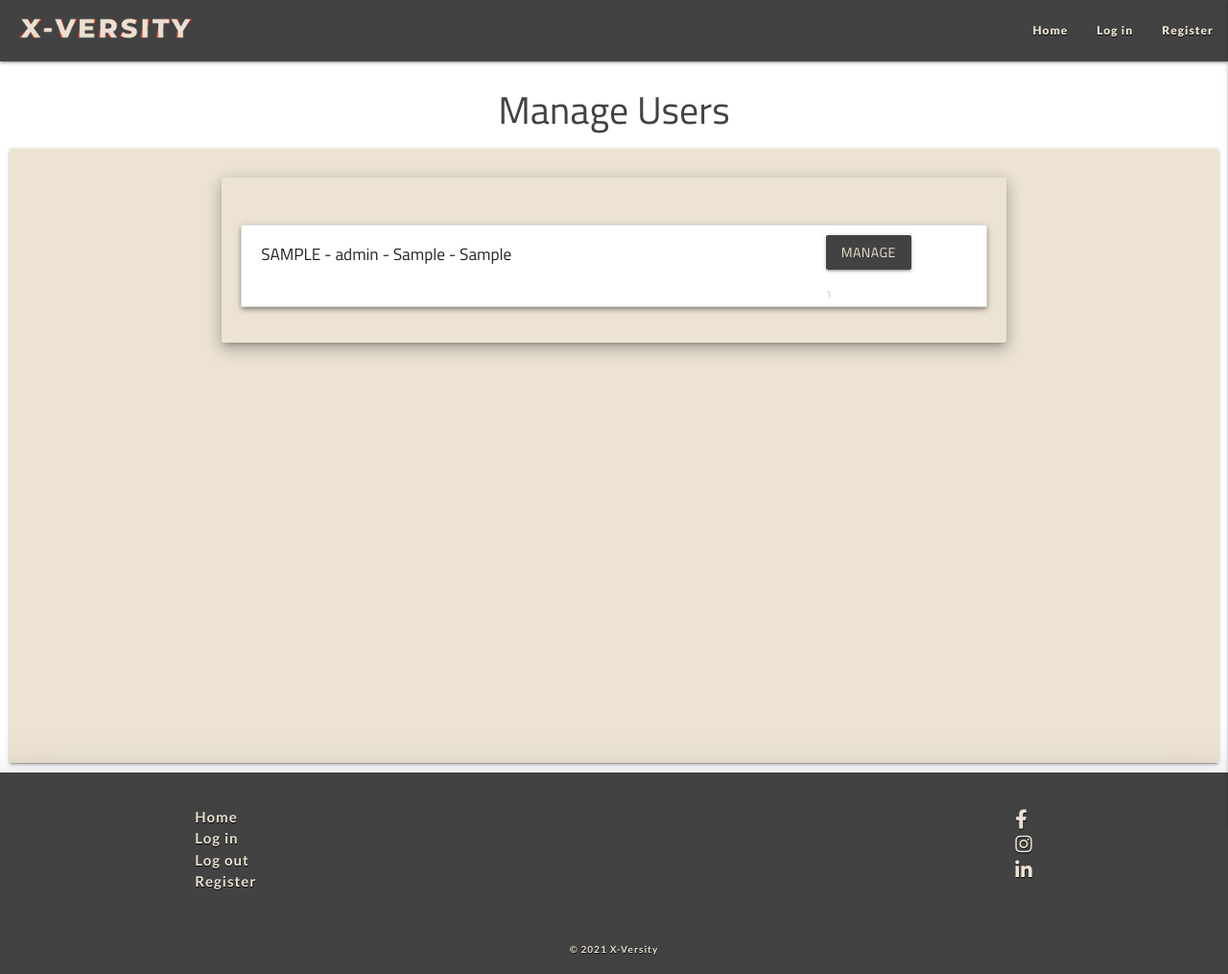
After one commit to Code-Institute-Submissions/DADEVFA-x-versity, a Flask app: template templates/users.html in a window 1280 px wide. The commit adds this page. Shown: the whole page at 96% size. Run offline with Flask 2, Linux system fonts and the light colour scheme; the template is opened without the code that fills it: most values are stand-ins (such as "Sample title", 1, 10 or a date in 2020); some libraries are stand-ins or nearby versions.

Commit message:
Add Manage Users Frame

```diff
--- a/static/css/style.css
+++ b/static/css/style.css
@@ -81,6 +81,67 @@ body {
     font-size: 5vh;
     font-weight: 400;
     color: #424242;
+}
+
+/*---------------------------------- Admin  */
+
+.admin-background {
+    background-color: #ece3d3;
+    min-height: 80vh;
+    height: auto;
+    margin: 10px;
+}
+
+.admin-box {
+    width: 100%;
+    height: auto;
+    background-color: #ece3d3;
+    font-size: 14px;
+    margin-top: 30px;
+    padding: 0;
+}
+
+.collection .collection-item.avatar {
+    padding-left: 20px;
+}
+
+
+.admin-box i {
+    color: #dd5540;
+    font-size: 25px;
+    padding-top: 3px;
+    padding: 3px 10px 5px 0px;
+}
+
+.admin-button-box {
+    width: 30%;
+    float: right;
+}
+
+.admin-button-box i {
+    color: #ede4d5;
+    padding-top: 0px;
+    font-size: 12px;
+}
+
+.manage-button {
+    color: #ede4d5;
+    background: #424242;
+    padding-bottom: 10px;
+}
+
+.manage-button:hover {
+    background-color: #dd5f4c;
+}
+
+.status-text {
+    color: #24c424;
+}
+
+.user-id {
+    font-size: 10px;
+    font-weight: 200;
+    color: grey;
 }
 
 .lesson-frame {
@@ -305,25 +366,6 @@ audio {
     width: 100%;
 }
 
-.file-upload {
-    margin: 20px 10px 10px 10px;
-    padding: 10px;
-    height: 250px;
-    border-top: none;
-    border-left: none;
-    border-right: none;
-    background-color: white;
-}
-
-.file-button {
-    background-color: #424242;
-    color: #ece3d3;
-}
-
-.file-button:hover {
-    background-color: #dd5540;
-    color: #ece3d3;
-}
 
 .send-button {
     background-color: #424242;
@@ -509,6 +551,14 @@ input[type='range']::-webkit-slider-thumb {
     .lesson-box .video-box {
         margin: 0px;
     }
+
+    .user-id {
+        font-size: 10px;
+        font-weight: 200;
+        color: grey;
+        padding-top: 26px;
+        margin-left: -20px;
+    }
 }
 
 /*------------------------------ Tablets*/
@@ -553,14 +603,6 @@ input[type='range']::-webkit-slider-thumb {
         border-right: none;
     }
 
-    .file-upload {
-        margin: 17px 20px 10px 20px;
-        height: 200px;
-        border-top: none;
-        border-left: none;
-        border-right: none;
-    }
-
     .add-lessons-box {
         padding: 26px;
         margin: 40px;
@@ -597,6 +639,23 @@ input[type='range']::-webkit-slider-thumb {
     .lesson-media-text {
         margin-left: 25px;
     }
+
+    .user-id {
+        font-size: 10px;
+        font-weight: 200;
+        color: grey;
+        padding-top: 20px;
+        margin: 0;
+    }
+
+    .admin-button-box {
+        width: 20%;
+    }
+
+    .admin-box {
+        padding: 20px;
+    }
+
 }
 
 @media (min-width: 1280px) {
--- a/templates/base.html
+++ b/templates/base.html
@@ -38,7 +38,10 @@
                     {% if session.role|lower == "teacher"|lower %}
                     <li><a class="nav-btn" href="{{ url_for('add_lesson') }}">New Lesson</a></li>
                     {% endif %}
+                    {% if session.role|lower == "admin"|lower %}
                     <li><a class="nav-btn" href="#">Manage Courses</a></li>
+                    <li><a class="nav-btn" href="{{ url_for('get_users') }}">Manage Users</a></li>
+                    {% endif %}
                     <li><a class="nav-btn" href="{{ url_for('logout') }}">Log out</a></li>
                     {% else %}
                     <li><a class="nav-btn" href="{{ url_for('login') }}">Log in</a></li>
@@ -59,7 +62,10 @@
             {% if session.role|lower == "teacher"|lower %}
             <li><a class="nav-btn" href="{{ url_for('add_lesson') }}">New Lesson</a></li>
             {% endif %}
+            {% if session.role|lower == "admin"|lower %}
             <li><a class="nav-btn" href="#">Manage Courses</a></li>
+            <li><a class="nav-btn" href="{{ url_for('get_users') }}">Manage Users</a></li>
+            {% endif %}
             <li><a class="nav-btn" href="{{ url_for('logout') }}">Log out</a></li>
             {% else %}
             <li><a class="nav-btn" href="{{ url_for('login') }}">Log in</a></li>
--- /dev/null
+++ b/templates/users.html
@@ -0,0 +1,48 @@
+{% extends "base.html" %}
+{% block content %}
+
+<h3 class="center-align header-text">Manage Users</h3>
+<div class="admin-background z-depth-1">
+    <div class="row">
+        <div class="col s12 m8 offset-m2">
+            <div class="card-panel admin-box z-depth-3">
+                <h3>
+                    <ul class="collection z-depth-2">
+                        {% for user in users %}
+                        <li class="collection-item avatar">
+                            <span class="title"></span>
+                            <div class="admin-button-box">
+                                <a href="" class="btn manage-button">Manage</a>
+                                <h6 class="user-id">{{ user._id}}</h6>
+                            </div>
+                            {% if user.role == "teacher" %}
+                            <i class="fas fa-chalkboard-teacher left"></i>
+                            <h6 class="status-text">{{ user.status.capitalize() }}</h6>
+                            {% endif %}
+                            {% if user.role == "Teacher" %}
+                            <i class="fas fa-user-check left"></i>
+                            <h6 class="theme-color-text">Set enrollment day</h6>
+                            {% endif %}
+                            {% if user.role == "Student" %}
+                            <i class="fas fa-user-graduate left"></i>
+                            <h6 class="theme-color-text">Set enrollment day</h6>
+                            {% endif %}
+                            {% if user.role == "student" %}
+                            <i class="fas fa-user-graduate left"></i>
+                            <h6 class="status-text">{{ user.status.capitalize() }}</h6>
+                            {% endif %}
+                            {% if user.role == "admin" %}
+                            <i class="fas fa-user-astronaut"></i>
+                            {% endif %}
+                            <h6> {{ user.username.upper() }} - {{ user.role }} - {{ user.enrollment_day }} -
+                                {{ user.assigned_course.capitalize() }} </h6>
+                        </li>
+                        {% endfor %}
+                    </ul>
+                </h3>
+            </div>
+        </div>
+    </div>
+</div>
+
+{% endblock %}
```
